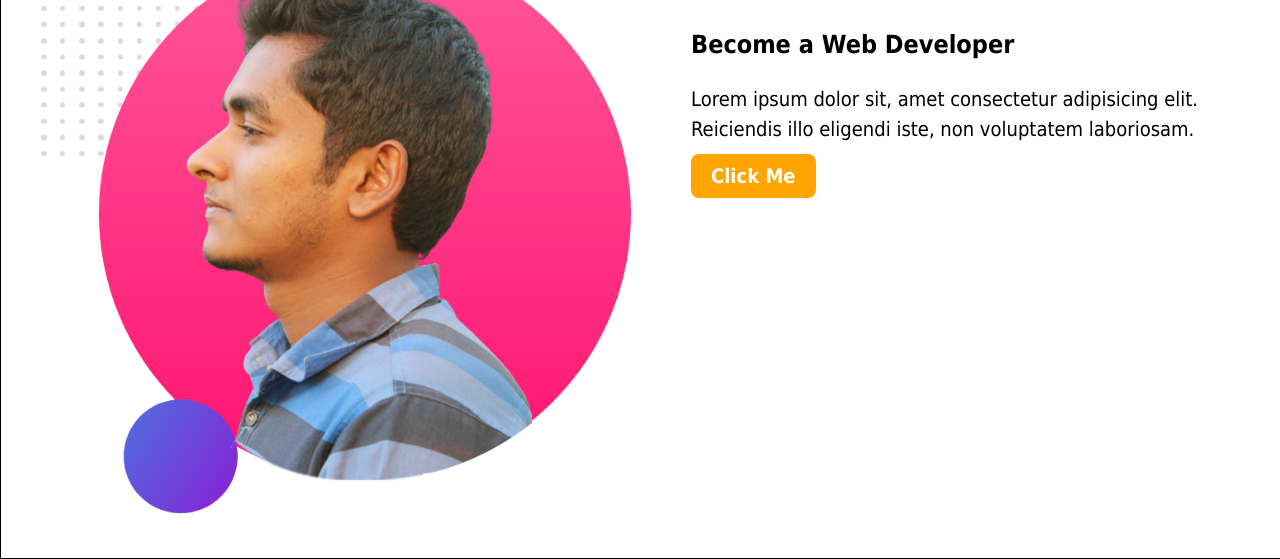
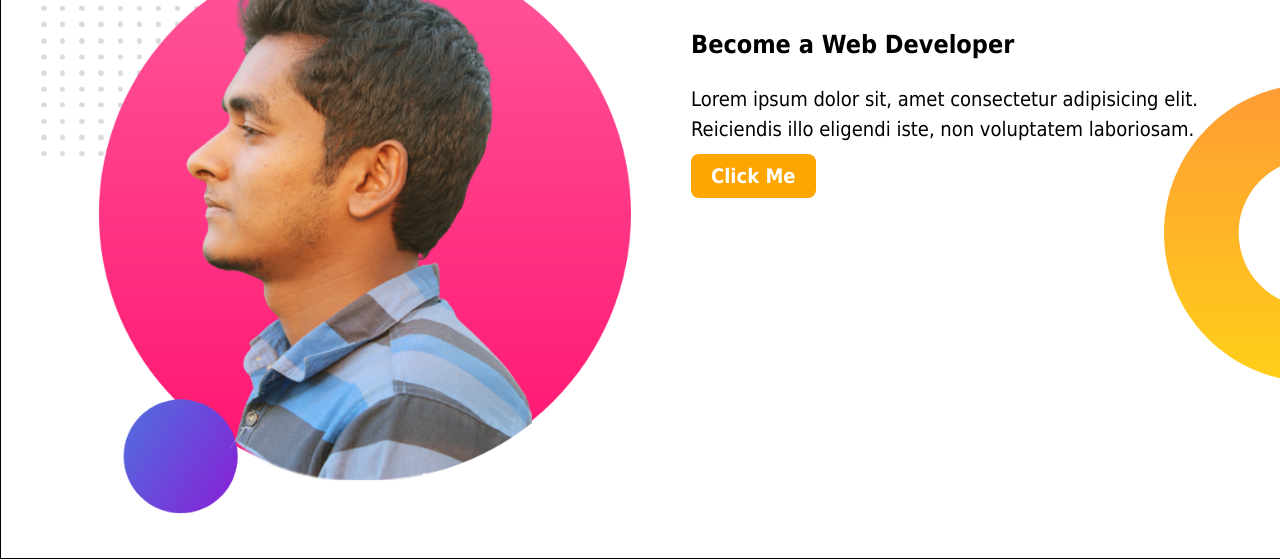
Before and after one commit to Md-Mahbub-1998/my-first-repo, a plain HTML site: page index.html in a window 1280 px wide. Shown: the part 657-1216 px from the top of the page. Drawn offline with Linux system fonts and the light colour scheme.

Commit message:
new added

```diff
--- a/style.css
+++ b/style.css
@@ -125,6 +125,9 @@ body{
     padding: 0px;
     margin-top: 50px;
     text-align: center;
+    background-image: url(images/dream-bg.png);
+    background-repeat: no-repeat;
+    background-position: right;
 
 }
 .middle-left{
@@ -150,6 +153,7 @@ body{
     text-align:left;
     padding-left: 60px;
     margin-top: 10px;
+    background-image: url(images/);
 
 
 }
```
